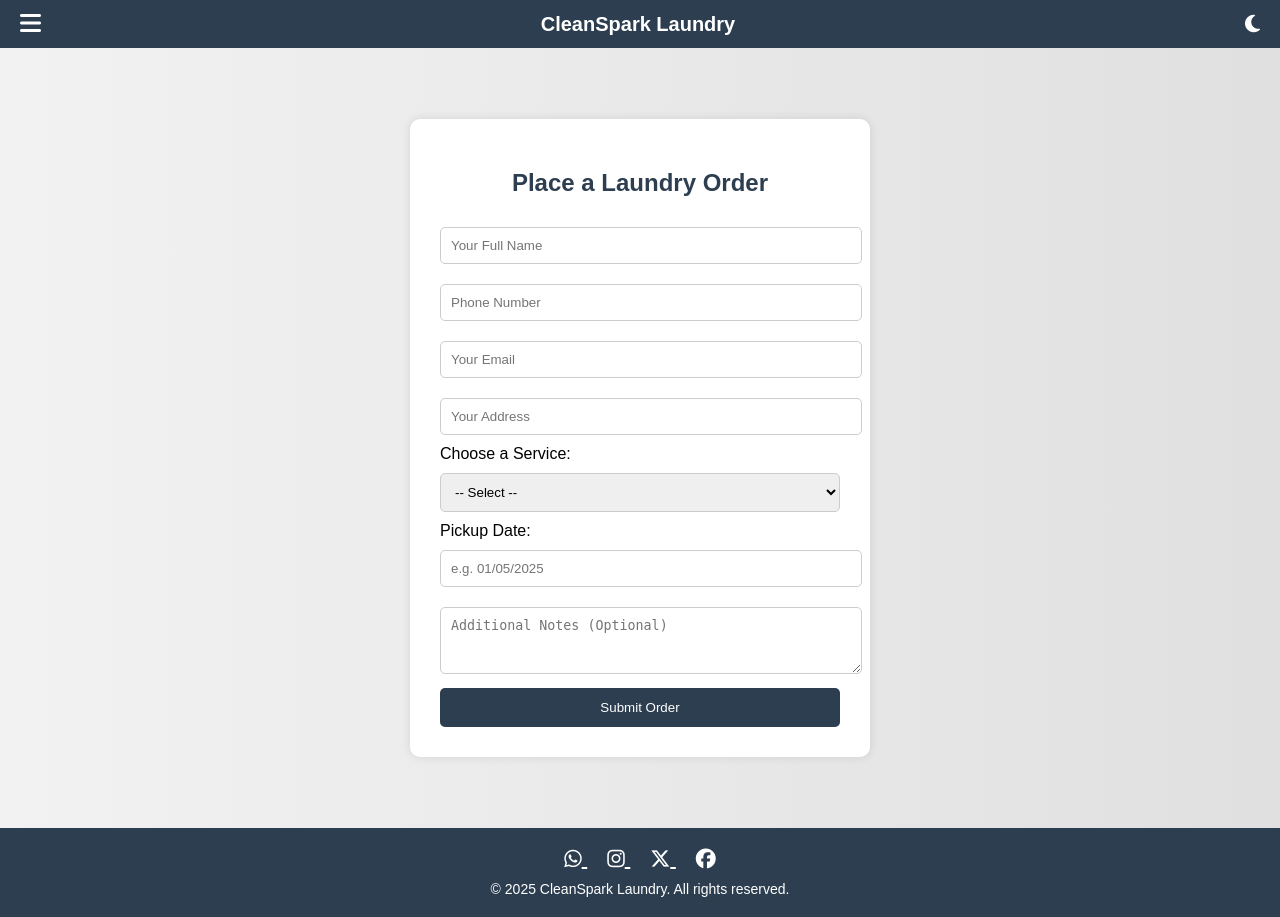
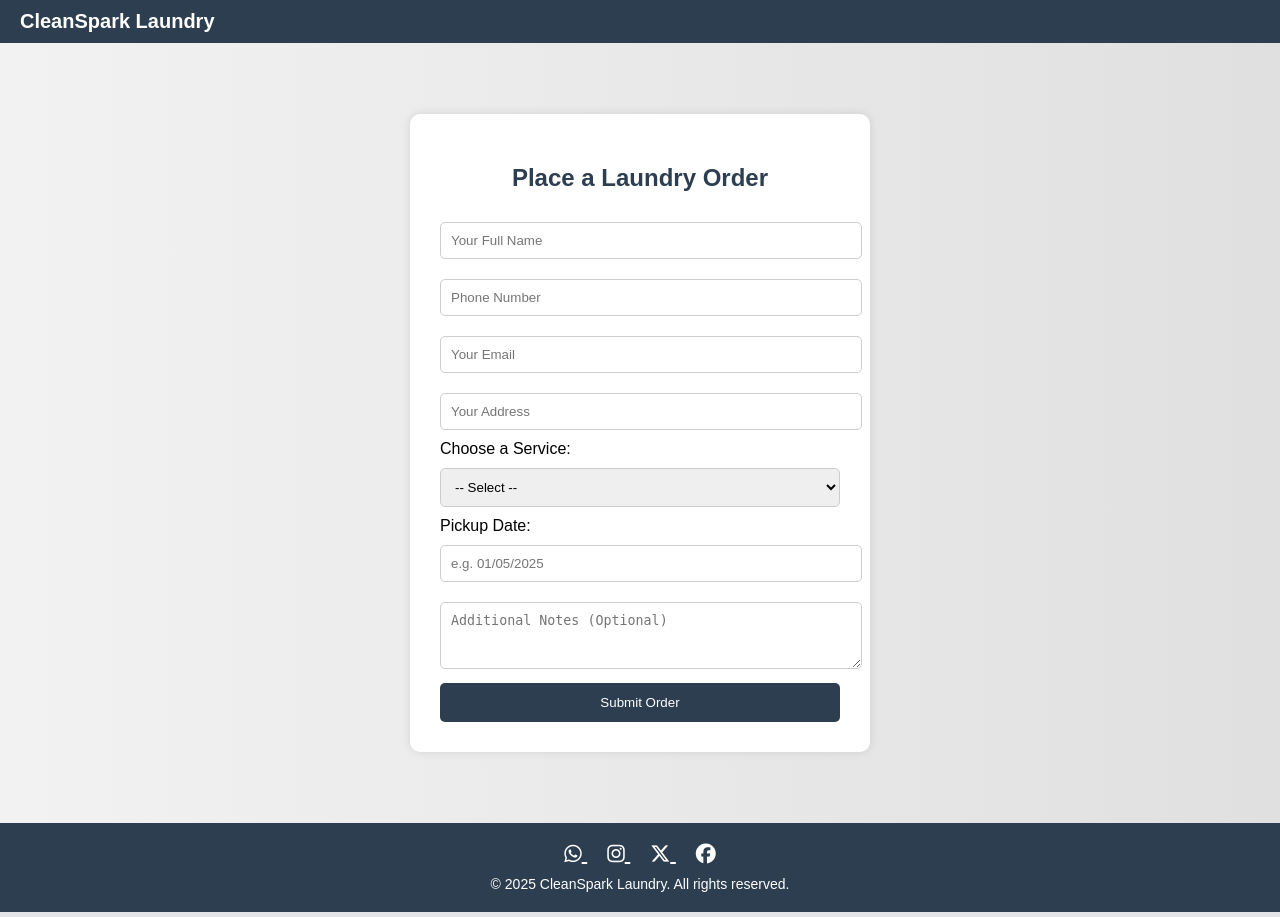
Before and after one commit to munir-moh/laundry-service, a Flask app: page /order in a window 1280 px wide. Run offline with Flask 3, Linux system fonts and the light colour scheme.

Commit message:
Update order confirmation redirect timing to 2 seconds and enhance navbar accessibility features

```diff
--- a/templates/confirm_order.html
+++ b/templates/confirm_order.html
@@ -143,7 +143,7 @@
     <script>
         setTimeout(function () {
             window.location.href = "{{ url_for('order') }}";
-        }, 5000);
+        } , 2000);
     </script>
     {% endif %}
 
--- a/templates/navbar.html
+++ b/templates/navbar.html
@@ -2,51 +2,34 @@
 <link rel="stylesheet" href="https://cdnjs.cloudflare.com/ajax/libs/font-awesome/6.5.0/css/all.min.css">
 
 <style>
-    :root {
-        --bg-color: #2c3e50;
-        --text-color: white;
-        --hover-color: #34495e;
-    }
-
-    body.dark-mode {
-        --bg-color: #ecf0f1;
-        --text-color: #2c3e50;
-        --hover-color: #bdc3c7;
-        background-color: #f9f9f9;
-        color: #2c3e50;
-        transition: background-color 0.3s, color 0.3s;
-    }
-
     .navbar {
-        background-color: var(--bg-color);
+        background-color: #2c3e50;
         padding: 10px 20px;
         display: flex;
         justify-content: space-between;
         align-items: center;
-        position: relative;
+        position: sticky;
+        top: 0;
         z-index: 1000;
-        transition: background-color 0.3s ease;
     }
 
     .navbar .logo {
-        color: var(--text-color);
+        color: #ffffff;
         font-weight: bold;
         font-size: 20px;
         text-decoration: none;
     }
 
     .menu-icon {
-        color: var(--text-color);
+        color: white;
         font-size: 24px;
         cursor: pointer;
         order: -1;
+        transition: color 0.3s;
     }
 
-    .toggle-dark {
-        color: var(--text-color);
-        font-size: 20px;
-        cursor: pointer;
-        margin-left: 10px;
+    .menu-icon:hover {
+        color: #1abc9c;
     }
 
     .sidebar {
@@ -55,9 +38,9 @@
         position: fixed;
         top: 0;
         left: -250px;
-        background-color: var(--bg-color);
+        background-color: #2c3e50;
         overflow-x: hidden;
-        transition: 0.4s ease;
+        transition: left 0.4s ease;
         z-index: 2000;
         display: flex;
         flex-direction: column;
@@ -66,68 +49,62 @@
     }
 
     .sidebar a {
-        color: var(--text-color);
+        color: white;
         padding: 14px 0;
         text-decoration: none;
         font-size: 20px;
         width: 100%;
         text-align: center;
-        border-bottom: 1px solid rgba(255,255,255,0.2);
-        opacity: 0;
-        transform: translateX(-20px);
-        animation: slideIn 0.4s forwards;
+        border-bottom: 1px solid #444;
+        transition: background-color 0.3s, color 0.3s;
     }
 
-    .sidebar a:nth-child(2) { animation-delay: 0.1s; }
-    .sidebar a:nth-child(3) { animation-delay: 0.2s; }
-    .sidebar a:nth-child(4) { animation-delay: 0.3s; }
-    .sidebar a:nth-child(5) { animation-delay: 0.4s; }
-    .sidebar a:nth-child(6) { animation-delay: 0.5s; }
-    .sidebar a:nth-child(7) { animation-delay: 0.6s; }
-
-    @keyframes slideIn {
-        to {
-            opacity: 1;
-            transform: translateX(0);
-        }
-    }
-
-    .sidebar a:hover {
-        background-color: var(--hover-color);
+    .sidebar a:hover, .sidebar a.active {
+        background-color: #34495e;
+        color: #1abc9c;
     }
 
     .close-btn {
         position: absolute;
         top: 15px;
         right: 20px;
-        font-size: 30px;
-        color: var(--text-color);
+        font-size: 28px;
+        color: white;
         cursor: pointer;
+    }
+
+    .close-btn:hover {
+        color: #e74c3c;
     }
 
     body.sidebar-open {
         overflow: hidden;
     }
+
+    @media (min-width: 768px) {
+        .menu-icon {
+            display: none;
+        }
+    }
 </style>
 
 <div class="navbar">
-    <div class="menu-icon" onclick="openSidebar()">
+    <div class="menu-icon" onclick="openSidebar()" aria-label="Open menu" role="button" tabindex="0">
         <i class="fas fa-bars"></i>
     </div>
     <a class="logo" href="/">CleanSpark Laundry</a>
-    <div class="toggle-dark" onclick="toggleDarkMode()" title="Toggle Light/Dark Mode">
-        <i class="fas fa-moon"></i>
-    </div>
 </div>
 
-<div id="mySidebar" class="sidebar">
-    <div class="close-btn" onclick="closeSidebar()">&times;</div>
-    <a href="/">Home</a>
-    <a href="/services">Services</a>
-    <a href="/order">Place Order</a>
-    <a href="/about">About</a>
-    <a href="/admin">Admin</a>
-    <a href="/contact">Contact</a>
+<div id="mySidebar" class="sidebar" aria-label="Sidebar menu">
+    <div class="close-btn" onclick="closeSidebar()" aria-label="Close menu" role="button" tabindex="0">
+        <i class="fas fa-times"></i>
+    </div>
+    <a href="/" class="{% if request.path == '/' %}active{% endif %}">Home</a>
+    <a href="/services" class="{% if request.path == '/services' %}active{% endif %}">Services</a>
+    <a href="/order" class="{% if request.path == '/order' %}active{% endif %}">Place Order</a>
+    <a href="/about" class="{% if request.path == '/about' %}active{% endif %}">About</a>
+    <a href="/admin" class="{% if request.path == '/admin' %}active{% endif %}">Admin</a>
+    <a href="/contact" class="{% if request.path == '/contact' %}active{% endif %}">Contact</a>
 </div>
 
 <script>
@@ -141,15 +118,11 @@
         document.body.classList.remove('sidebar-open');
     }
 
-    function toggleDarkMode() {
-        document.body.classList.toggle('dark-mode');
-        localStorage.setItem('darkMode', document.body.classList.contains('dark-mode'));
-    }
-
-    window.onload = function () {
-        const isDark = localStorage.getItem('darkMode') === 'true';
-        if (isDark) {
-            document.body.classList.add('dark-mode');
+    // Optional: Close sidebar when clicking outside
+    document.addEventListener('click', function (event) {
+        const sidebar = document.getElementById('mySidebar');
+        if (!sidebar.contains(event.target) && !event.target.closest('.menu-icon')) {
+            closeSidebar();
         }
-    }
+    });
 </script>
```
